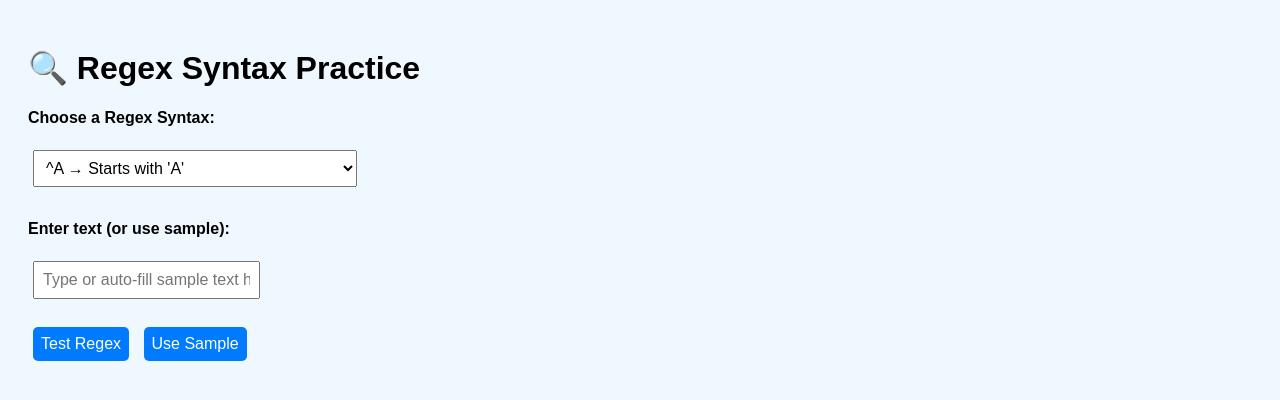
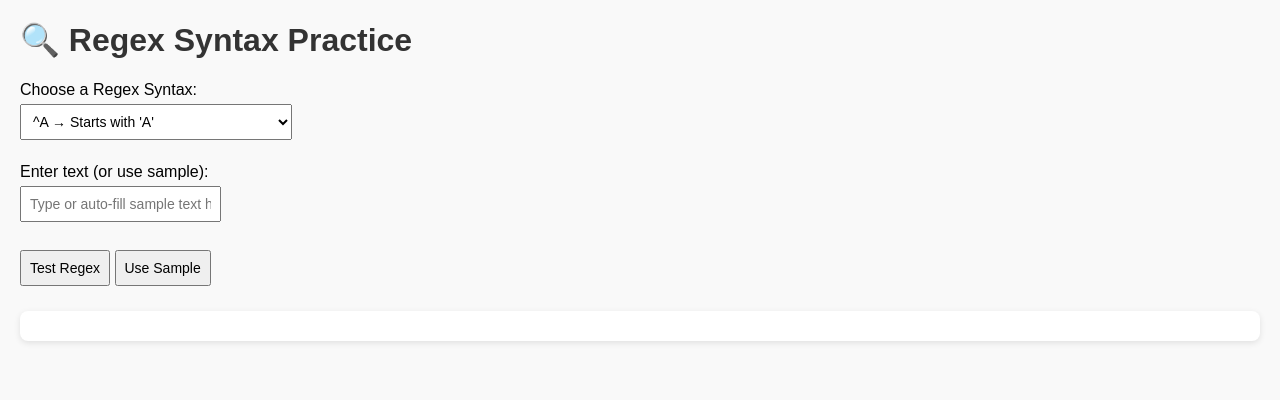
Before and after one commit to sonyphoebeb/BasicFullStackIntroduction, a website: page javscriptBasics/regexAssertions.html in a window 1280 px wide. Drawn offline with Linux system fonts and the light colour scheme.

Commit message:
JavaScript RegExp Quantifiers Practiced

```diff
--- /dev/null
+++ b/javscriptBasics/regExpQuantifiers.css
@@ -0,0 +1,60 @@
+body {
+    font-family: Arial, sans-serif;
+    background: #f4f4f9;
+    display: flex;
+    justify-content: center;
+    align-items: center;
+    height: 100vh;
+    margin: 0;
+}
+
+.container {
+    background: #fff;
+    padding: 20px 30px;
+    border-radius: 12px;
+    box-shadow: 0 4px 10px rgba(0, 0, 0, 0.1);
+    width: 400px;
+    text-align: center;
+}
+
+h1 {
+    font-size: 22px;
+    margin-bottom: 15px;
+    color: #333;
+}
+
+input {
+    padding: 10px;
+    width: 100%;
+    margin-bottom: 15px;
+    border: 1px solid #ccc;
+    border-radius: 6px;
+}
+
+.btn-group {
+    display: flex;
+    flex-wrap: wrap;
+    gap: 10px;
+    justify-content: center;
+    margin-bottom: 15px;
+}
+
+button {
+    padding: 8px 14px;
+    border: none;
+    background: #4CAF50;
+    color: white;
+    border-radius: 6px;
+    cursor: pointer;
+    transition: 0.3s;
+}
+
+button:hover {
+    background: #45a049;
+}
+
+#result {
+    font-weight: bold;
+    margin-top: 10px;
+    color: #222;
+}
--- a/javscriptBasics/regexAssertions.css
+++ b/javscriptBasics/regexAssertions.css
@@ -1,44 +1,35 @@
 body {
     font-family: Arial, sans-serif;
-    background: #f0f8ff;
-    text-align: left;
-    padding: 20px;
+    margin: 20px;
+    background: #f9f9f9;
 }
 
-label {
-    display: block;
-    margin-top: 10px;
+h1 {
+    color: #333;
+}
+
+select,
+input,
+button {
+    margin: 5px 0;
+    padding: 8px;
+    font-size: 14px;
+}
+
+#output {
+    margin-top: 20px;
+    padding: 15px;
+    background: #fff;
+    border-radius: 8px;
+    box-shadow: 0 2px 6px rgba(0, 0, 0, 0.1);
+}
+
+.match {
+    color: green;
     font-weight: bold;
 }
 
-input,
-select,
-button {
-    margin: 5px;
-    padding: 8px;
-    font-size: 1rem;
-}
-
-button {
-    background: #007bff;
-    color: white;
-    border: none;
-    border-radius: 5px;
-    cursor: pointer;
-}
-
-button:hover {
-    background: #0056b3;
-}
-
-#sampleText {
-    font-style: italic;
-    color: #555;
-}
-
-#result {
-    margin-top: 20px;
-    font-size: 1.2rem;
-    color: darkgreen;
+.no-match {
+    color: red;
     font-weight: bold;
 }
--- a/javscriptBasics/regexAssertions.html
+++ b/javscriptBasics/regexAssertions.html
@@ -6,7 +6,7 @@
     <meta name="viewport" content="width=device-width, initial-scale=1.0">
     <title>Regex Syntax Practice</title>
     <link rel="stylesheet" href="regexAssertions.css">
-    <script src="regexAssertions.html" defer></script>
+    <script src="regexAssertions.js" defer></script>
 </head>
 
 <body>
@@ -20,9 +20,8 @@
         <option value="\\Bword\\B" data-sample="passwords">\\Bword\\B → Non-boundary</option>
         <option value="(?=cat)" data-sample="blackcat running">(?=cat) → Positive Lookahead 'cat'</option>
         <option value="(?!dog)" data-sample="This is a cat">(?!dog) → Negative Lookahead 'dog'</option>
-        <option value="(?&lt;=Mr\\.)" data-sample="Mr.Smith is here">(?&lt;=Mr\.) → Positive Lookbehind 'Mr.'</option>
-        <option value="(?&lt;!Mrs\\.)" data-sample="Ms.Jones is here">(?&lt;!Mrs\.) → Negative Lookbehind 'Mrs.'
-        </option>
+        <option value="(?<=Mr\\.)" data-sample="Mr.Smith is here">(?<=Mr\.) → Positive Lookbehind 'Mr.' </option>
+        <option value="(?<!Mrs\\.)" data-sample="Ms.Jones is here">(?<!Mrs\.) → Negative Lookbehind 'Mrs.' </option>
     </select>
     <br><br>
 
```
Also changed, not shown: javscriptBasics/regExpQuantifiers.html (added, +33 -0 lines), javscriptBasics/regExpQuantifiers.js (added, +10 -0 lines).
